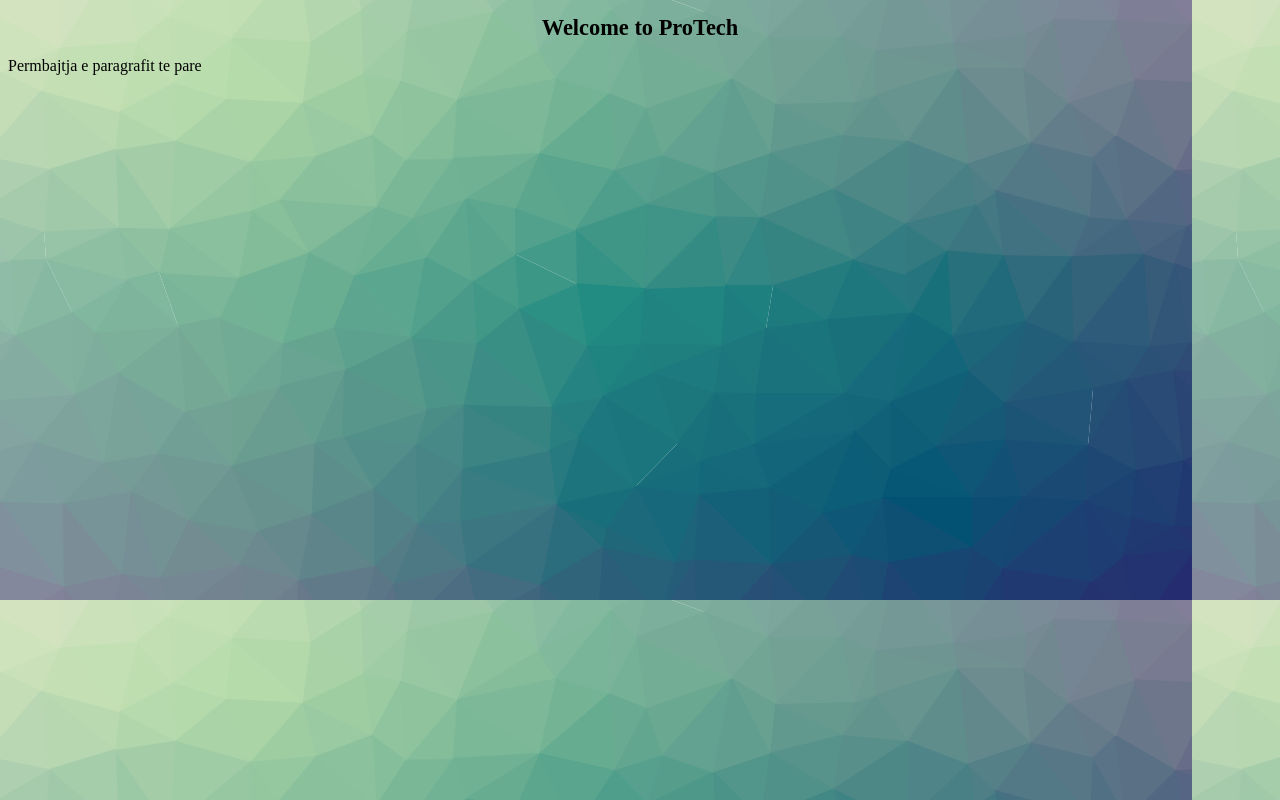
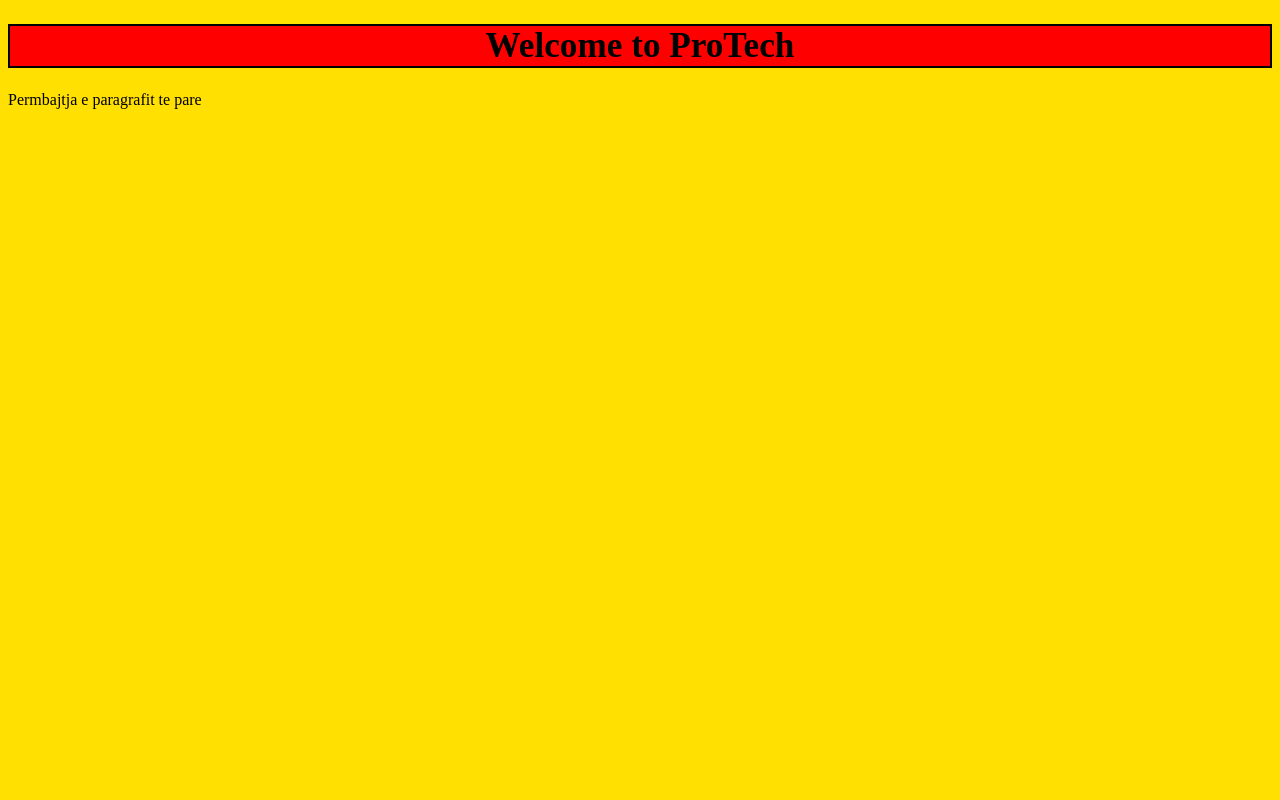
Before and after one commit to ErikThaci/WebPage-1, a plain HTML site: page index.html in a window 1280 px wide. Drawn offline with Linux system fonts and the light colour scheme.

Commit message:
index update

```diff
--- a/index.html
+++ b/index.html
@@ -6,10 +6,12 @@
 	<style>
 		#titulli{
 			text-align: center;
-			font-size: 140%;
+			font-size: 220%;
+			border :2px solid black;
+			background-color:red;
 		}
 		body{
-			background-image: url("Pics/ranger-4df6c1b6.png");
+			background-color:rgb(255, 224, 0);
 		}
 	</style>
 	</head>
```
